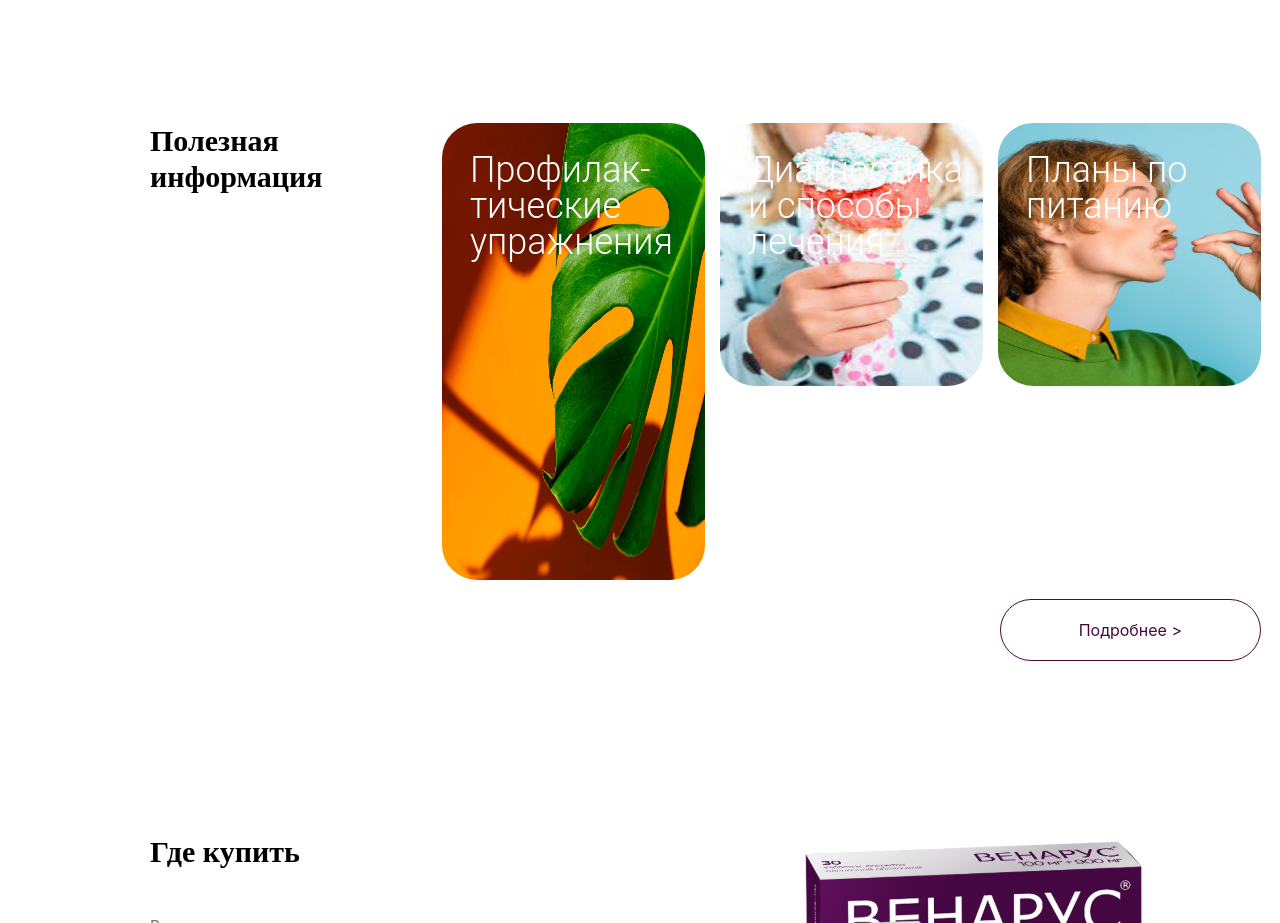
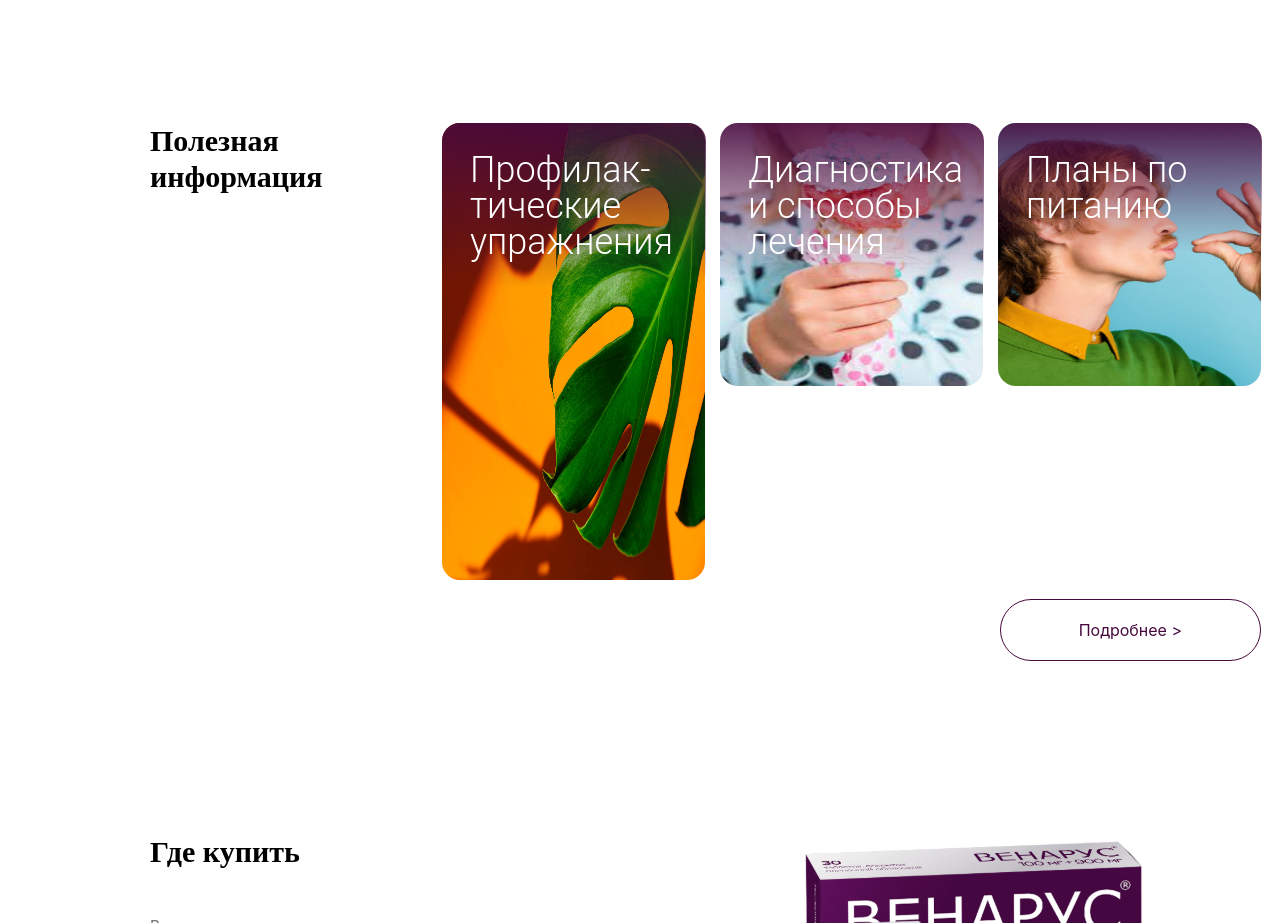
Before and after one commit to dalogsamurai/venarus-landing, a React (Create React App) app: page / in a window 1280 px wide. Shown: the part 3000-3923 px from the top of the page. Built offline with nearby package versions, Linux system fonts and the light colour scheme.

Commit message:
helpful block fix

```diff
--- a/src/components/helpful-block.component.sass
+++ b/src/components/helpful-block.component.sass
@@ -9,10 +9,12 @@
         line-height: 100%
         color: $white
         position: absolute
-        width: 218px
+        width: 208px
         padding: 29px 28px
+        border-radius: 18px
+        background: linear-gradient(179.96deg, rgba(71, 9, 62, 0.9) -0.95%, rgba(71, 9, 62, 0) 99.97%)
     &__image
-        border-radius: 35px
+        border-radius: 18px
     .first
         grid-area: first
         width: 263px
```
